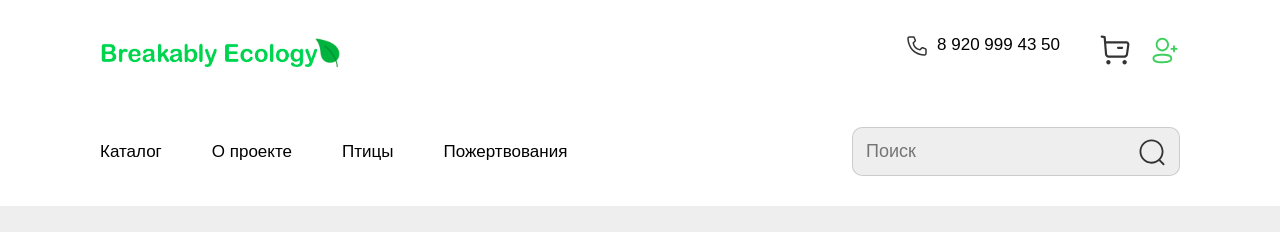
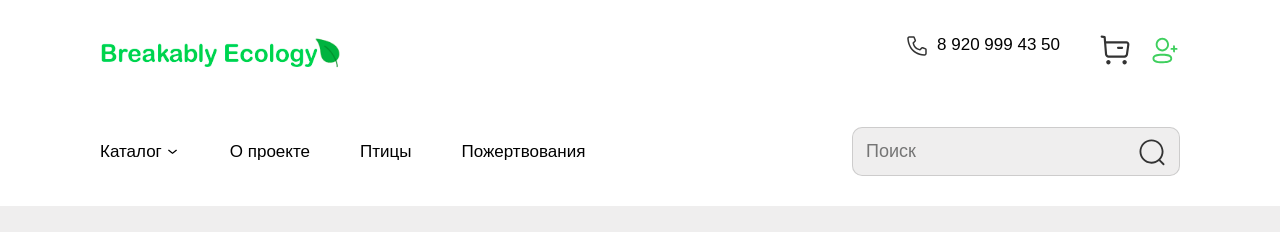
Before and after one commit to WugiWugi/Online-store-ts, a React (Vite) app: page /registration in a window 1280 px wide. Shown: the top 232 px of the page. Built offline with nearby package versions, Linux system fonts and the light colour scheme; no server answers.

Commit message:
Проект "Online-store"

```diff
--- a/src/css/Header.css
+++ b/src/css/Header.css
@@ -1,5 +1,3 @@
-
-
 .header__container {
     width: 1920px;
     padding: 30px 300px;
@@ -54,6 +52,7 @@
     display: flex;
     gap: 50px;
     list-style: none;
+    position: relative;
 }
 
 .header__basket-btn,
@@ -68,8 +67,51 @@
     color: black;
 }
 
-.header__list-item-btn:hover{
+.header__list-item-down-arrow {
+    margin-left: 3px;
+    position: relative;
+    top: 2px;
+}
+
+.header__list-item-btn:hover,
+.header__list-item-down-arrow:hover,
+.item-down-arrow-action,
+.item-action {
     color: var(--color-green);
+}
+
+.item-down-arrow-action {
+    transform: rotate(180deg);
+    box-sizing: border-box;
+}
+
+.header__catalog-list {
+    list-style: none;
+    text-decoration: none;
+    position: absolute;
+    top: 40px;
+    background-color: var(--color-white);
+    padding: 20px;
+    display: flex;
+    flex-direction: column;
+    gap: 5px;
+    font-size: 1.5em;
+    border-radius: var(--border-radius-10px);
+    box-shadow: var(--box-shadow);
+    width: 230px;
+}
+
+.header__catalog-list-item {
+    padding: 10px;
+    border-radius: var(--border-radius-10px);
+}
+
+.header__catalog-list-item:hover{
+    background-color: rgba(0, 128, 0, 0.336);
+}
+
+.header__catalog-list-item-link {
+    text-decoration: none;
 }
 
 .header__search-engine-form {
@@ -132,7 +174,7 @@
         width: 20px;
     }
 
-    .header__profile{
+    .header__profile {
         height: 23px;
         width: 23px;
     }
@@ -157,7 +199,7 @@
         gap: 21px;
     }
 
-    .header__list-item-btn{
+    .header__list-item-btn {
         font-size: 1.4em;
     }
 
--- a/src/pages/Header.jsx
+++ b/src/pages/Header.jsx
@@ -5,8 +5,25 @@ import logo from "../assets/logo-img/logo.svg"
 import search from "../assets/elements-icon/header-elements/Search.svg"
 import basket from "../assets/elements-icon/header-elements/basket.svg"
 import profile from "../assets/elements-icon/header-elements/profile.svg"
+import { useState } from 'react'
+
 
 function Header() {
+    const [catalogAction, setCatalogAction] = useState(false)
+    const downArrow = <svg className={`header__list-item-down-arrow ${catalogAction ? 'item-down-arrow-action' : ''}`} width="15" height="15" viewBox="0 0 15 15" fill="currentColor" xmlns="http://www.w3.org/2000/svg">
+        <path d="M3.74962 5.625C3.89566 5.62472 4.03718 5.67558 4.14962
+        5.76875L7.49962 8.56875L10.8559 5.86875C10.9198 5.81684 10.9934 5.77807 11.0723 5.75467C11.1513 5.73128 11.2341 5.72372 11.316 5.73243C11.3979 5.74114 11.4772
+        5.76595 11.5495 5.80544C11.6218 5.84492 11.6855 5.8983 11.7371 5.9625C11.789 6.02643 11.8278 6.09999 11.8512 6.17896C11.8746 6.25792 11.8822 6.34073 11.8734 6.42262C11.8647
+        6.50451 11.8399 6.58388 11.8004 6.65615C11.761 6.72842 11.7076 6.79218 11.6434 6.84375L7.89337 9.8625C7.78154 9.95443 7.64126 10.0047 7.4965 10.0047C7.35173 10.0047 7.21146
+        9.95443 7.09962 9.8625L3.34962 6.7375C3.28634 6.68504 3.23402 6.6206 3.19568 6.54788C3.15733 6.47516 3.13371 6.3956 3.12616 6.31374C3.11861 6.23188 3.12729 6.14933 3.15169 6.07083C3.1761
+        5.99233 3.21575 5.91941 3.26837 5.85625C3.32653 5.78456 3.39985 5.72664 3.48306 5.68665C3.56627 5.64667 3.65731 5.62561 3.74962 5.625Z" fill="currentColor" />
+    </svg>
+
+    function handleClick(e) {
+        e.preventDefault()
+        setCatalogAction(!catalogAction)
+    }
+
     return (
         <div className="header__container">
             <div className="header__content-container">
@@ -29,7 +46,14 @@ function Header() {
                     <nav className="header__nav-container">
                         <form >
                             <ul className="header__list">
-                                <li className="header__list-item"><Link className='header__list-item-btn'>Каталог</Link></li>
+                                <li className="header__list-item"><button onClick={handleClick} className={`header__list-item-btn ${catalogAction ? 'item-action' : ''}`}>Каталог<span>{downArrow}</span></button>
+                                    {catalogAction && <ul className='header__catalog-list'>
+                                        <li className="Link header__catalog-list-item"><Link className='Link header__catalog-list-item-link'>Готовые миксы</Link></li>
+                                        <li className="Link header__catalog-list-item"><Link className='Link header__catalog-list-item-link'>Отдельные виды кормов</Link></li>
+                                        <li className="Link header__catalog-list-item"><Link className='Link header__catalog-list-item-link'>Кормушки</Link></li>
+                                        <li className="Link header__catalog-list-item"><Link className='Link header__catalog-list-item-link'>Готовые комплекты</Link></li>
+                                        <li className="Link header__catalog-list-item"><Link className='Link header__catalog-list-item-link'>Аксессуары и другое</Link></li></ul>}
+                                </li>
                                 <li className="header__list-item"><Link className='header__list-item-btn'>О проекте</Link></li>
                                 <li className="header__list-item"><Link to='/birds' className='header__list-item-btn'>Птицы</Link></li>
                                 <li className="header__list-item"><Link className='header__list-item-btn'>Пожертвования</Link></li>
```
Also changed, not shown: src/pages/Product-sections.jsx (line endings or trailing spaces).
